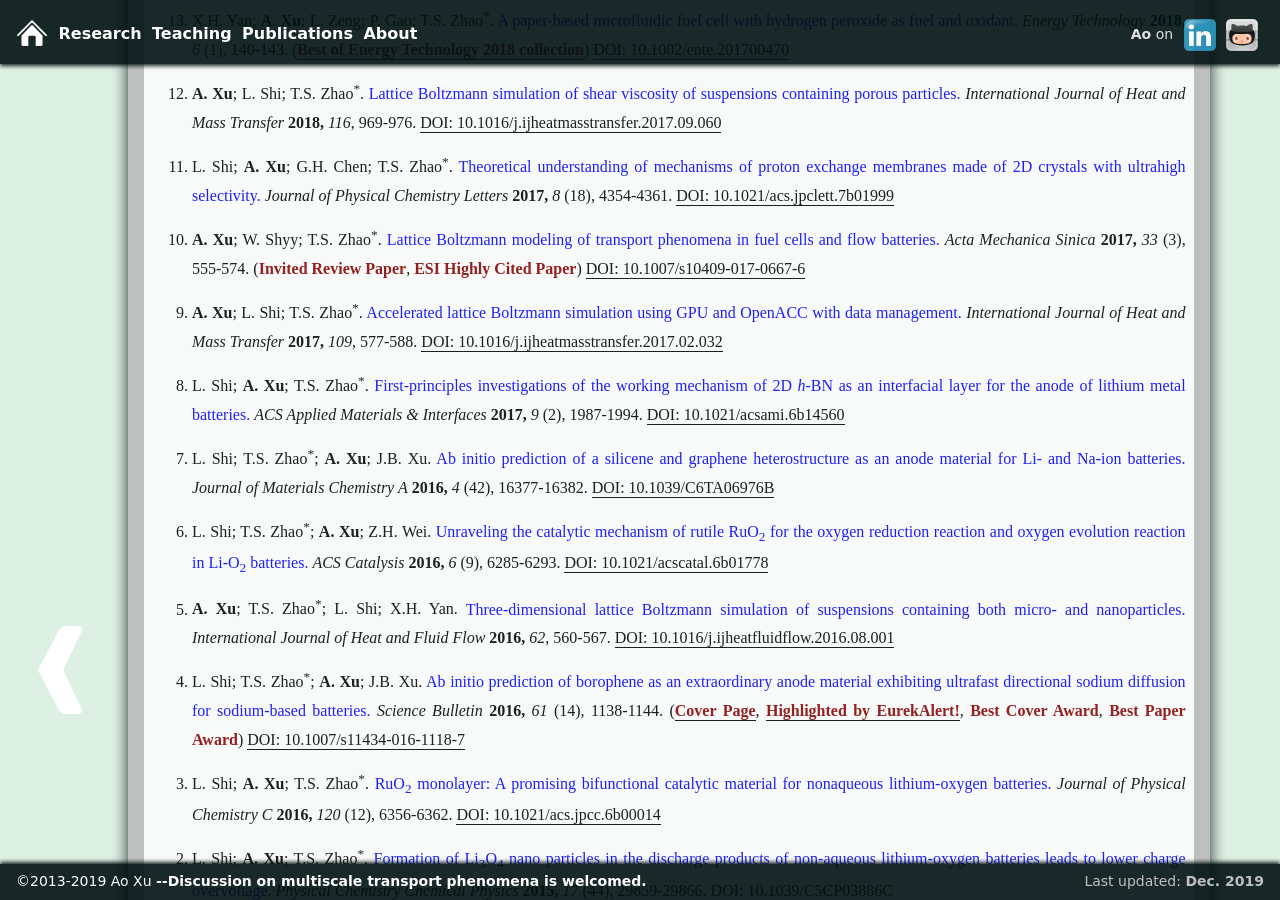
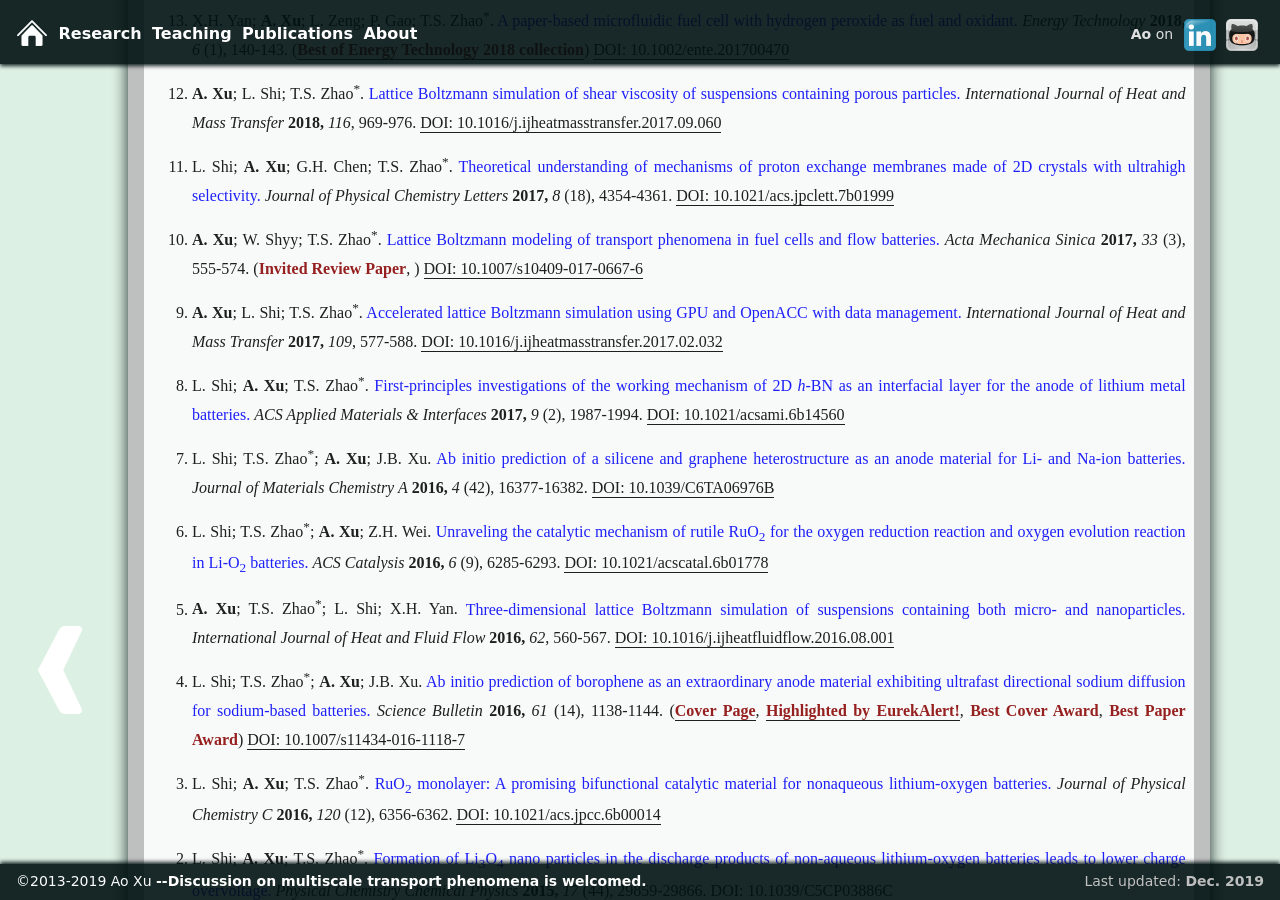
Before and after one commit to xuaoxiqi/xuaoxiqi.github.io, a Jekyll site: the page built from publications.html, in a window 1280 px wide and 900 px high, scrolled down 1141 px. Built offline with Jekyll 4.4.1, drawn with Linux system fonts in a browser that asks for light colours; some web fonts are replaced.

Commit message:
minor edit

```diff
--- a/publications.html
+++ b/publications.html
@@ -125,7 +125,7 @@ title: Publications
         <li class="liPublications"> <b>A. Xu</b>; W. Shyy; T.S. Zhao<sup>*</sup>.
         <a class="publications" href="./publications/010_AMS2017.pdf">Lattice Boltzmann modeling of transport phenomena in fuel cells and flow batteries.</a>
         <i>Acta Mechanica Sinica</i> <b>2017,</b> <i>33</i> (3), 555-574.
-        (<font color="darkred"><b>Invited Review Paper</b></font>, <font color="darkred"><b>ESI Highly Cited Paper</b></font>)
+        (<font color="darkred"><b>Invited Review Paper</b></font>, <font color="darkred"></font>)
         <a href="http://dx.doi.org/10.1007/s10409-017-0667-6" target="_blank">DOI: 10.1007/s10409-017-0667-6</a>
         </li>
 
```
